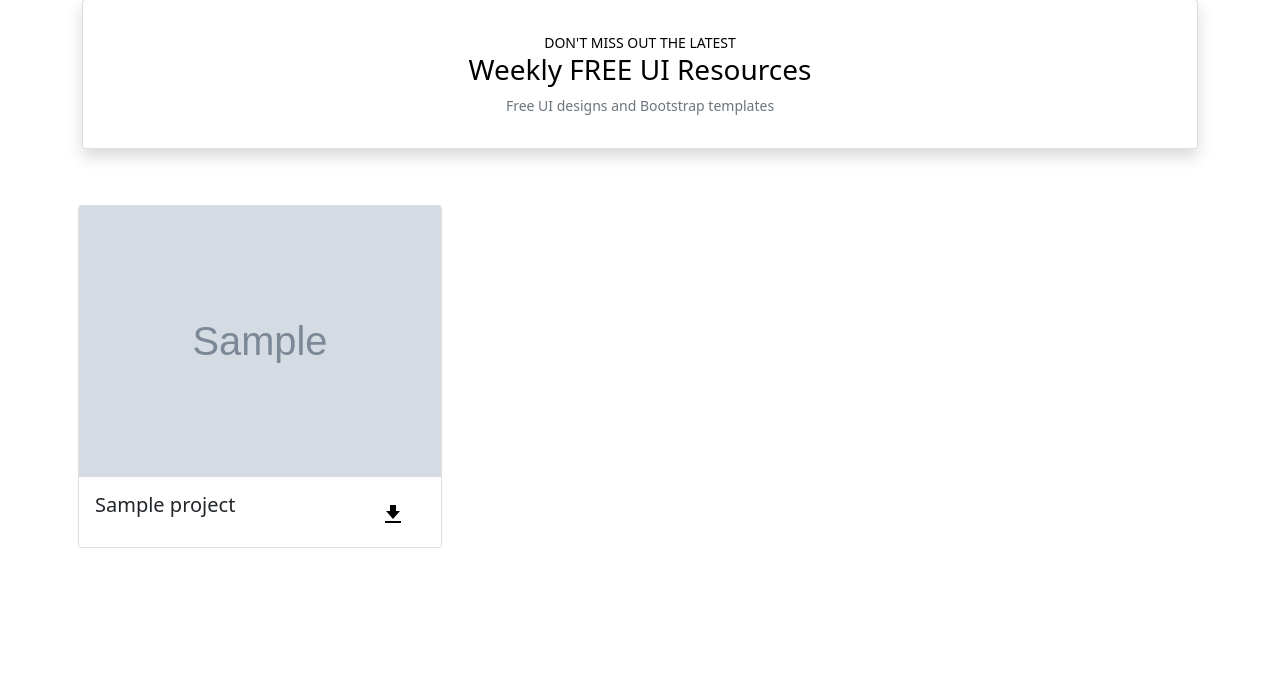
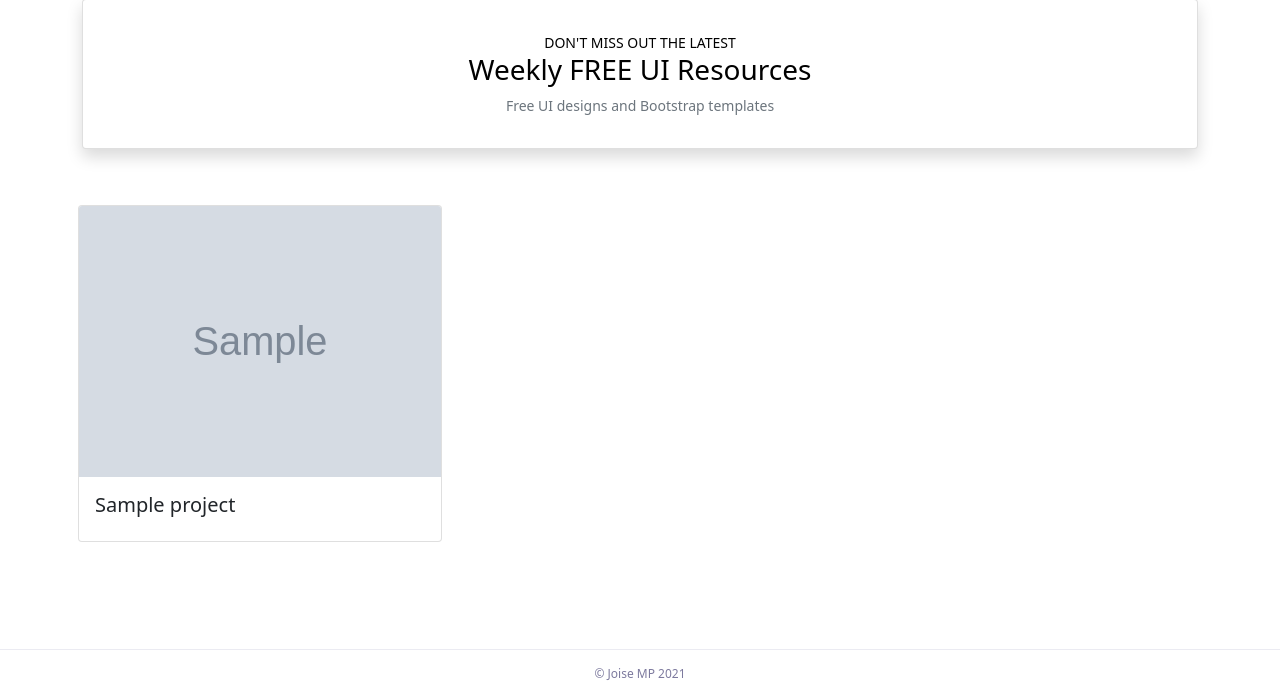
Before and after one commit to joisemp/django-portfolio, a Django app: page / in a window 1280 px wide. Shown: the part 101-800 px from the top of the page. Run offline with Django 3.2, Linux system fonts and the light colour scheme; tables that the repository leaves empty hold one stand-in row (values such as "Sample post"); grey boxes marked "Sample" are stand-in pictures; style sheets or scripts are compiled from the project's sources.

Commit message:
added footer. Now download button shows only if we hover on the card or the screen size should be lower than 1024px

```diff
--- a/projects/templates/projects/index.html
+++ b/projects/templates/projects/index.html
@@ -10,16 +10,17 @@
     <div class="mt-5">
         <div class="row">
             {% for project in projects %}
-            <div class="col-md-4 p-2">
-                <div class="card project-card">
+            <div class="col-md-4 col-xxl-3 p-2">
+                <a href="#" data-bs-toggle="tooltip" data-bs-placement="top" title="Click to know more">
+                <div class="card project-card" id="card">
                     <img src="{{project.image.url}}" class="card-img-top" alt="...">
-                    <div class="card-body">
+                    <div class="card-body"></a>
                         <div class="row">
                             <div class="col-9">
                                 <h5 class="card-title">{{project.title}}</h5>
                             </div>
                             <div class="col-3">
-                                <a href="#" class="btn shadow-none view-project-btn" data-bs-toggle="tooltip" data-bs-placement="top" title="Download project file"><img src="{% static 'images/download-icon.svg' %}" alt=""></a>
+                                <a id="download-btn" href="#" class="btn shadow-none view-project-btn hide" data-bs-toggle="tooltip" data-bs-placement="top" title="Download project file"><img src="{% static 'images/download-icon.svg' %}" alt=""></a>
                             </div>
                         </div>
                     </div>
--- /dev/null
+++ b/static/js/file-download-btn.js
@@ -0,0 +1,13 @@
+$('#card').hover(
+    function(){ $(this).addClass('shadow') },
+    function(){ $(this).removeClass('shadow')},
+  )
+  if (window.innerWidth>=1026){
+  $('#card').hover(
+    function(){ $('#download-btn').removeClass('hide')},
+    function(){ $('#download-btn').addClass('hide')},
+    console.log("hello")
+  )}else{
+    $('#download-btn').removeClass('hide')
+    console.log('removed')
+  }
--- /dev/null
+++ b/static/scss/footer/footer.css
@@ -0,0 +1,19 @@
+.footer {
+  width: 100%;
+  height: 50px;
+  border-top: 1px solid #EBEBF2;
+  font-size: 12px;
+  color: #7D7A9E;
+  background-color: #ffffff;
+  z-index: 3;
+}
+
+.footer-text {
+  padding: 15px 0;
+  text-align: center;
+}
+
+.content {
+  margin-bottom: 80px;
+}
+/*# sourceMappingURL=footer.css.map */
--- /dev/null
+++ b/static/scss/footer/footer.scss
@@ -0,0 +1,17 @@
+
+.footer{
+    width: 100%;
+    height: 50px;
+    border-top: 1px solid #EBEBF2;
+    font-size: 12px;
+    color: #7D7A9E;
+    background-color: #ffffff;
+    z-index: 3;
+}
+.footer-text{
+    padding: 15px 0;
+    text-align: center;
+}
+.content{
+    margin-bottom: 80px;
+}
--- a/static/scss/project-page/project.css
+++ b/static/scss/project-page/project.css
@@ -29,4 +29,8 @@
   color: black;
   background: #ffff;
 }
+
+.hide {
+  display: none;
+}
 /*# sourceMappingURL=project.css.map */
--- a/static/scss/project-page/project.scss
+++ b/static/scss/project-page/project.scss
@@ -29,3 +29,7 @@
     color:black;
     background: #ffff;
 }
+
+.hide{
+  display: none;
+}
--- a/templates/base.html
+++ b/templates/base.html
@@ -9,13 +9,16 @@
     <link href="https://cdn.jsdelivr.net/npm/bootstrap@5.0.1/dist/css/bootstrap.min.css" rel="stylesheet" integrity="sha384-+0n0xVW2eSR5OomGNYDnhzAbDsOXxcvSN1TPprVMTNDbiYZCxYbOOl7+AMvyTG2x" crossorigin="anonymous">
     <link rel="stylesheet" href="{% static 'scss/navbar/navbar.css' %}">
     <link rel="stylesheet" href="{% static 'scss/project-page/project.css' %}">
+    <link rel="stylesheet" href="{% static 'scss/footer/footer.css' %}">
+    <script src="https://ajax.googleapis.com/ajax/libs/jquery/3.5.1/jquery.min.js"></script>
     <title>{% block title %}{% endblock title %}</title>
   </head>
   <body>
     {% include 'navbar.html' %}
-    <div class="container">
+    <div class="container content">
     {% block content %}{% endblock content %}
     </div>
+    {% include 'footer.html' %}
     {% include 'scripts.html' %}
   </body>
 </html>
--- /dev/null
+++ b/templates/footer.html
@@ -0,0 +1,5 @@
+<footer class="footer fixed-bottom">
+    <div class="container footer-text">
+        © Joise MP 2021
+    </div>
+</footer>
--- a/templates/scripts.html
+++ b/templates/scripts.html
@@ -1,4 +1,5 @@
 {% load static %}
 <script src="{% static 'js/navbar-scroll-hide.js' %}"></script>
 <script src="{% static 'js/menu-icon.js' %}"></script>
+<script src="{% static 'js/file-download-btn.js' %}"></script>
 <script src="https://cdn.jsdelivr.net/npm/bootstrap@5.0.1/dist/js/bootstrap.bundle.min.js" integrity="sha384-gtEjrD/SeCtmISkJkNUaaKMoLD0//ElJ19smozuHV6z3Iehds+3Ulb9Bn9Plx0x4" crossorigin="anonymous"></script>
```
Also changed, not shown: 2 other files.
